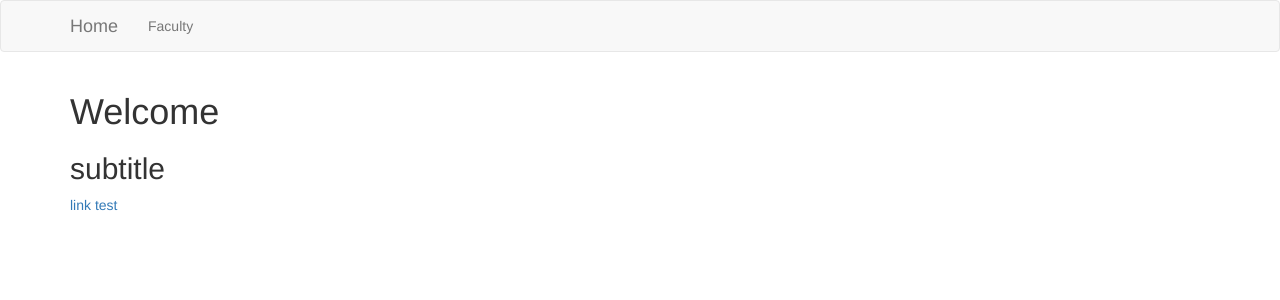
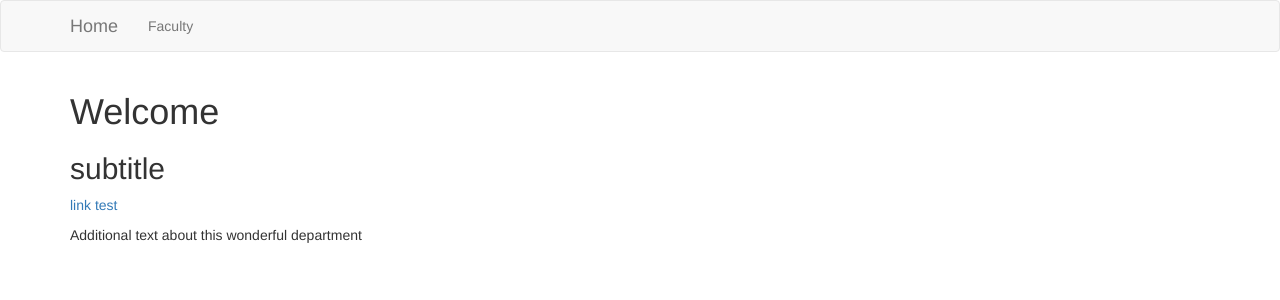
Before and after one commit to KopfLab/geoldev, a Jekyll site: the page built from index.md, in a window 1280 px wide. Shown: the top 300 px of the page. Built offline with Jekyll 4.4.1, drawn with Linux system fonts in a browser that asks for light colours; our own code applies the rules of GitHub Pages for plain Markdown files.

Commit message:
final version of the new front site

```diff
--- a/index.md
+++ b/index.md
@@ -7,3 +7,5 @@ layout: home
 ## subtitle
 
 <a href="http://www.google.com">link test</a>
+
+Additional text about this wonderful department
```
